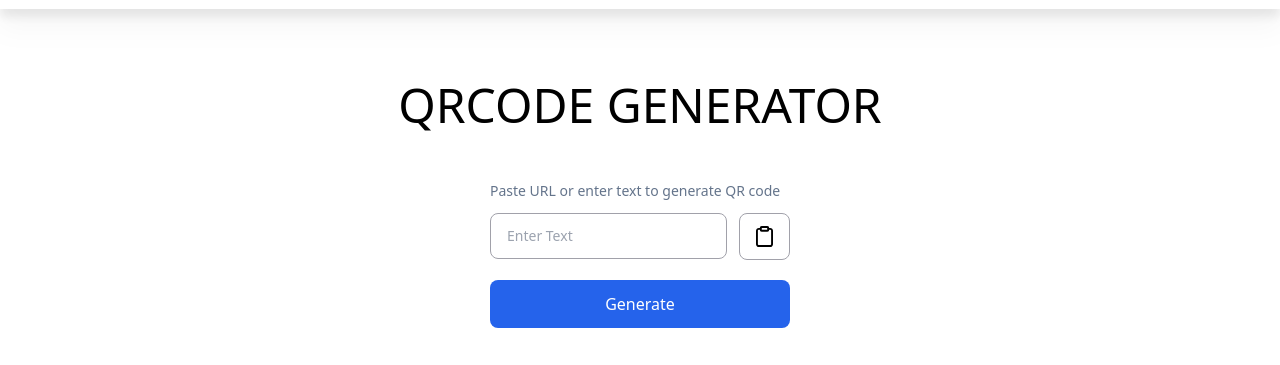
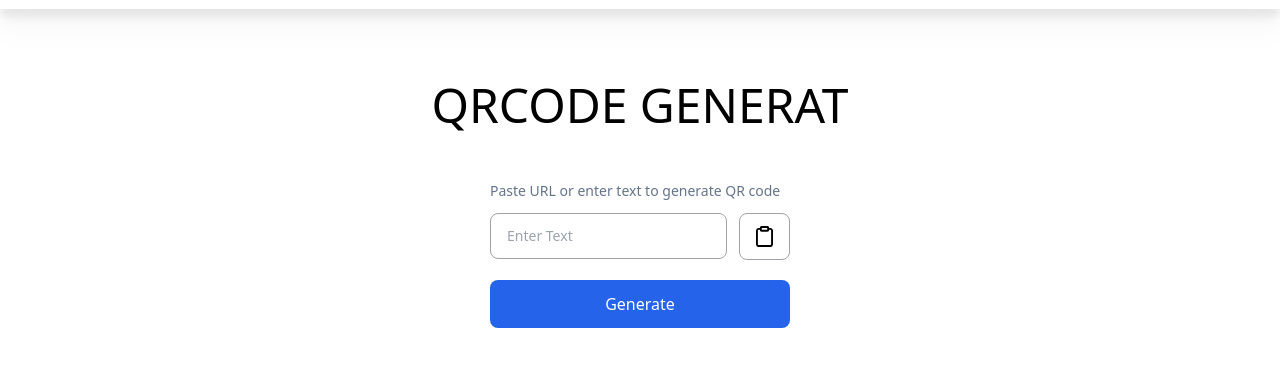
Before and after one commit to nitingoel27/DevopsPipeline, a website built with Vite: page index.html in a window 1280 px wide. Shown: the part 64-429 px from the top of the page. Built offline with nearby package versions, Linux system fonts and the light colour scheme.

Commit message:
Update index.html

```diff
--- a/index.html
+++ b/index.html
@@ -18,7 +18,7 @@
     <main class=" mt-8  flex h-full items-center justify-center">
       <div class="mt-10 flex h-3/6 w-4/5 flex-col items-center justify-center">
         <div>
-          <h1 class="text-3xl md:text-5xl text-center">QRCODE GENERATOR</h1>
+          <h1 class="text-3xl md:text-5xl text-center">QRCODE GENERAT</h1>
         </div>
 
         <div class="mt-8 flex min-w-max flex-col p-5">
```
